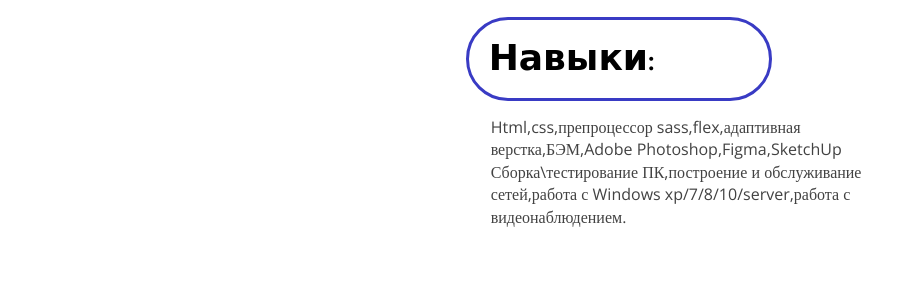
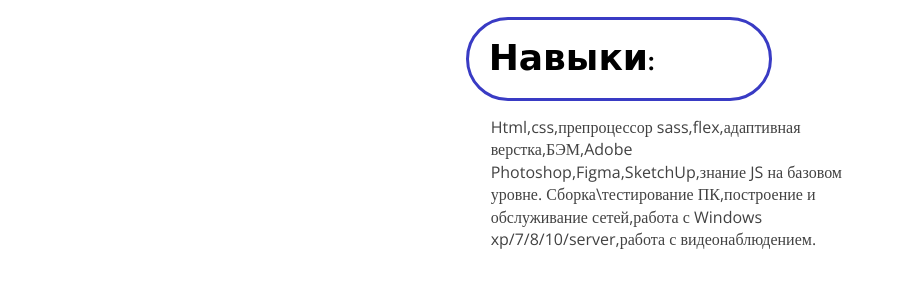
Before and after one commit to AloneMODE/portfolio, a plain HTML site: page index.html in a window 1280 px wide. Shown: the part 1070-1358 px from the top of the page, without its empty margins (166-1075 px from the left). Drawn offline with nearby package versions, Linux system fonts and the light colour scheme.

Commit message:
Update index.html

```diff
--- a/index.html
+++ b/index.html
@@ -78,7 +78,7 @@
                     <div class="descr_right_box">
                         <p>Навыки:</p>
                     </div>
-                    <p>Html,css,препроцессор sass,flex,адаптивная верстка,БЭМ,Adobe Photoshop,Figma,SketchUp
+                    <p>Html,css,препроцессор sass,flex,адаптивная верстка,БЭМ,Adobe Photoshop,Figma,SketchUp,знание JS на базовом уровне.
                         Сборка\тестирование ПК,построение и обслуживание сетей,работа с Windows xp/7/8/10/server,работа с видеонаблюдением.
                     </p>
                 </div>
```
